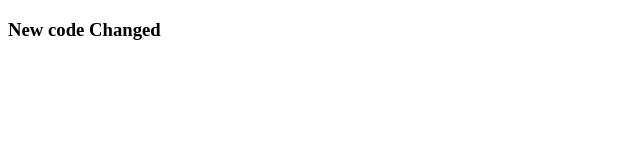
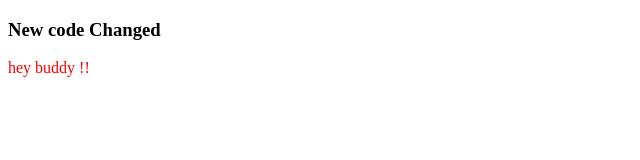
Before and after one commit to alvi75/my-first-repo, a plain HTML site: page index.html in a window 1280 px wide. Shown: the full height of the page, 0-640 px from the left. Drawn offline with Linux system fonts and the light colour scheme.

Commit message:
style added

```diff
--- a/index.html
+++ b/index.html
@@ -5,8 +5,10 @@
     <meta http-equiv="X-UA-Compatible" content="IE=edge">
     <meta name="viewport" content="width=device-width, initial-scale=1.0">
     <title>My First Github Repo</title>
+    <link rel="stylesheet" href="style.css">
 </head>
 <body>
     <h3>New code Changed</h3>
+    <p>hey buddy !!</p>
 </body>
 </html>
--- /dev/null
+++ b/style.css
@@ -0,0 +1,3 @@
+p{
+    color: red;
+}
```
